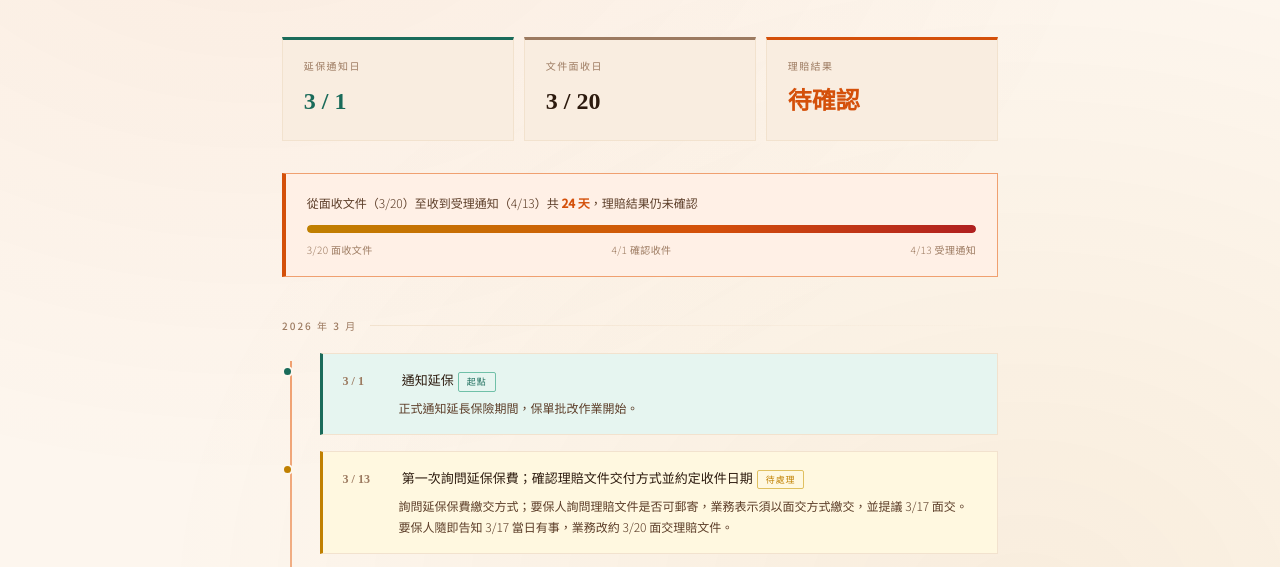
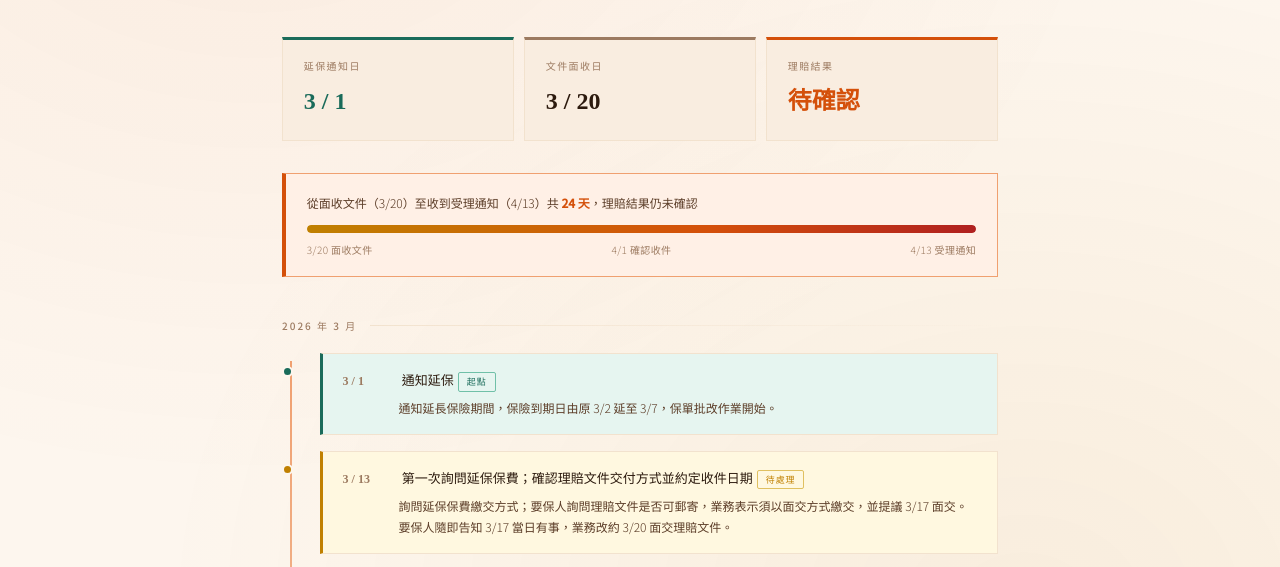
Before and after one commit to ireneiswawa/fubon_insurance, a plain HTML site: page index.html in a window 1280 px wide. Shown: the part 191-758 px from the top of the page. Drawn offline with Linux system fonts and the light colour scheme.

Commit message:
Add files via upload

```diff
--- a/index.html
+++ b/index.html
@@ -598,7 +598,7 @@
           <div class="event-date">3 / 1</div>
           <div class="event-title">通知延保<span class="tag tag-info">起點</span></div>
         </div>
-        <div class="event-desc">正式通知延長保險期間，保單批改作業開始。</div>
+        <div class="event-desc">通知延長保險期間，保險到期日由原 3/2 延至 3/7，保單批改作業開始。</div>
       </div>
     </div>
 
```
